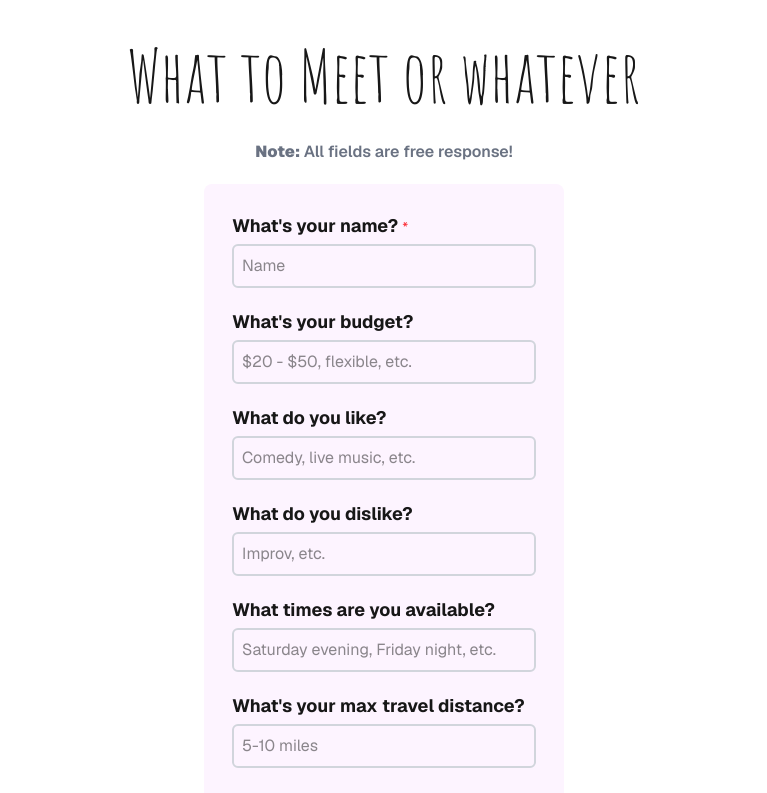
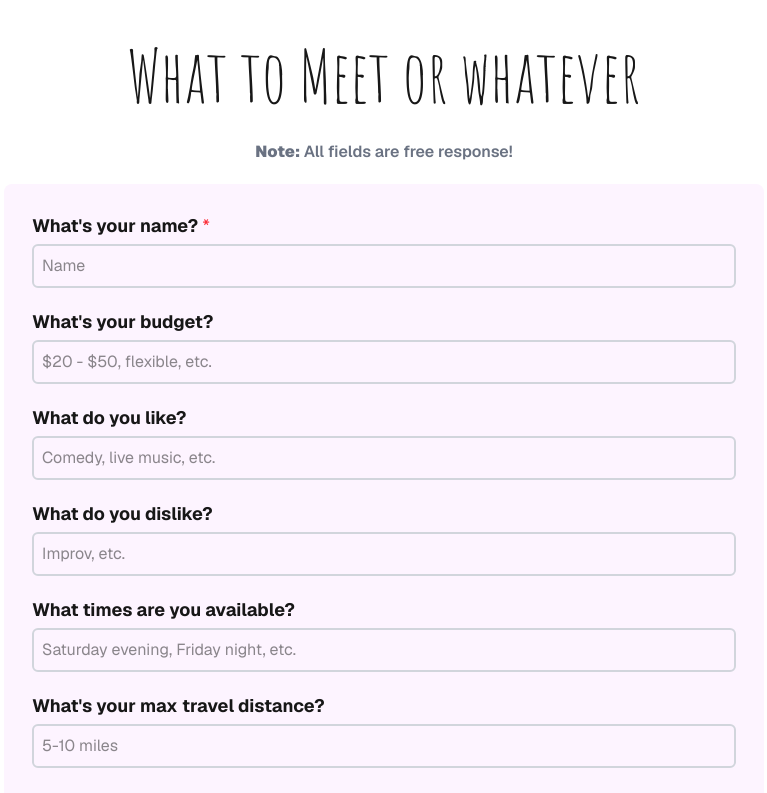
Before and after one commit to Bongs237/diamondhacks, a Next.js app: page /join/1 in a window 1280 px wide. Shown: the top 793 px of the page, without its empty margins (256-1023 px from the left). Built offline with nearby package versions, Linux system fonts and the light colour scheme.

Commit message:
Add some width

```diff
--- a/app/join/[id]/page.tsx
+++ b/app/join/[id]/page.tsx
@@ -286,13 +286,13 @@ export default function Join() {
 
       <p className="text-center text-gray-500 pb-5 font-semibold"><strong>Note:</strong> All fields are free response!</p>
 
-      <div className="bg-fuchsia-50 p-7 rounded-lg min-w-[360px]">
+      <div className="bg-fuchsia-50 p-7 rounded-lg md:min-w-[550px] lg:min-w-[760px]">
         <div className="flex flex-col gap-5">
           {FIELDS.map((field) => (
             <div key={field.key} className="flex flex-col gap-1">
               <label className="text-lg font-bold">
                 {field.label}
-                {field.required && <span className="text-sm font-normal text-red-500 ml-1">*</span>}
+                {field.required && <span className="font-normal text-red-500 ml-1">*</span>}
               </label>
               {field.type === "location" ? (
                 <LocationField
```
